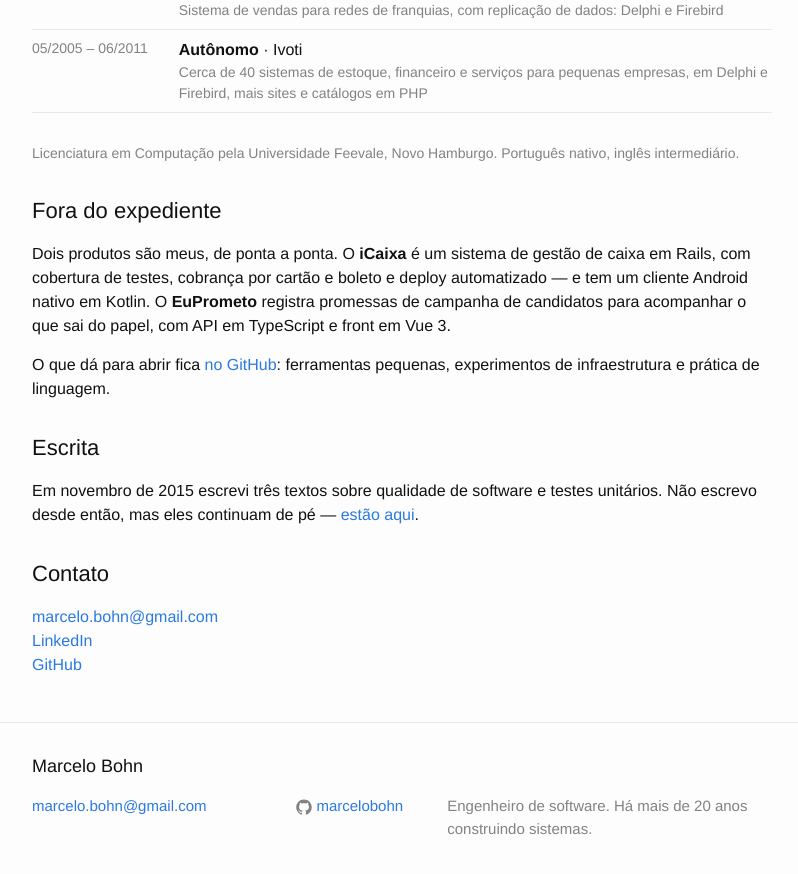
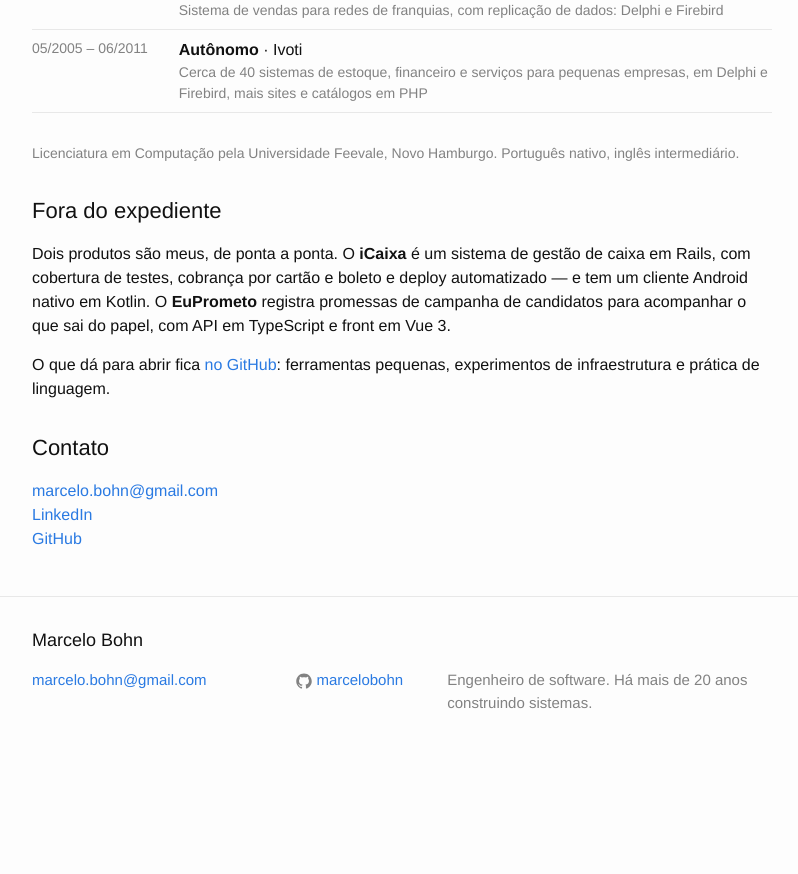
Before and after one commit to marcelobohn/marcelobohn.github.io, a Jekyll site: the page built from index.md, in a window 1280 px wide and 900 px high, scrolled down 1012 px. Shown: the top 874 px of the window, without its empty margins (238-1036 px from the left). Built offline with Jekyll 4.4.1, drawn with Linux system fonts in a browser that asks for light colours; after the commit the page ends 1786 px from its top, so only the background shows below that.

Commit message:
tira a secao Escrita da home
A home nao precisa anunciar que a escrita parou em 2015. Os tres textos
continuam publicados e alcancaveis pelo menu, em /escrita/, com as URLs de
sempre — so deixam de ser apresentados na pagina de entrada.

Co-Authored-By: Claude Opus 5 (1M context) <noreply@anthropic.com>
Claude-Session: https://claude.ai/code/session_01HhKeWXfXsErAa9cypje92x

```diff
--- a/index.md
+++ b/index.md
@@ -52,12 +52,6 @@ acompanhar o que sai do papel, com API em TypeScript e front em Vue 3.</p>
 GitHub</a>: ferramentas pequenas, experimentos de infraestrutura e prática de
 linguagem.</p>
 
-<h2 id="escrita">Escrita</h2>
-
-<p>Em novembro de 2015 escrevi três textos sobre qualidade de software e testes
-unitários. Não escrevo desde então, mas eles continuam de pé —
-<a href="{{ '/escrita/' | relative_url }}">estão aqui</a>.</p>
-
 <h2 id="contato">Contato</h2>
 
 <ul class="contato">
```
